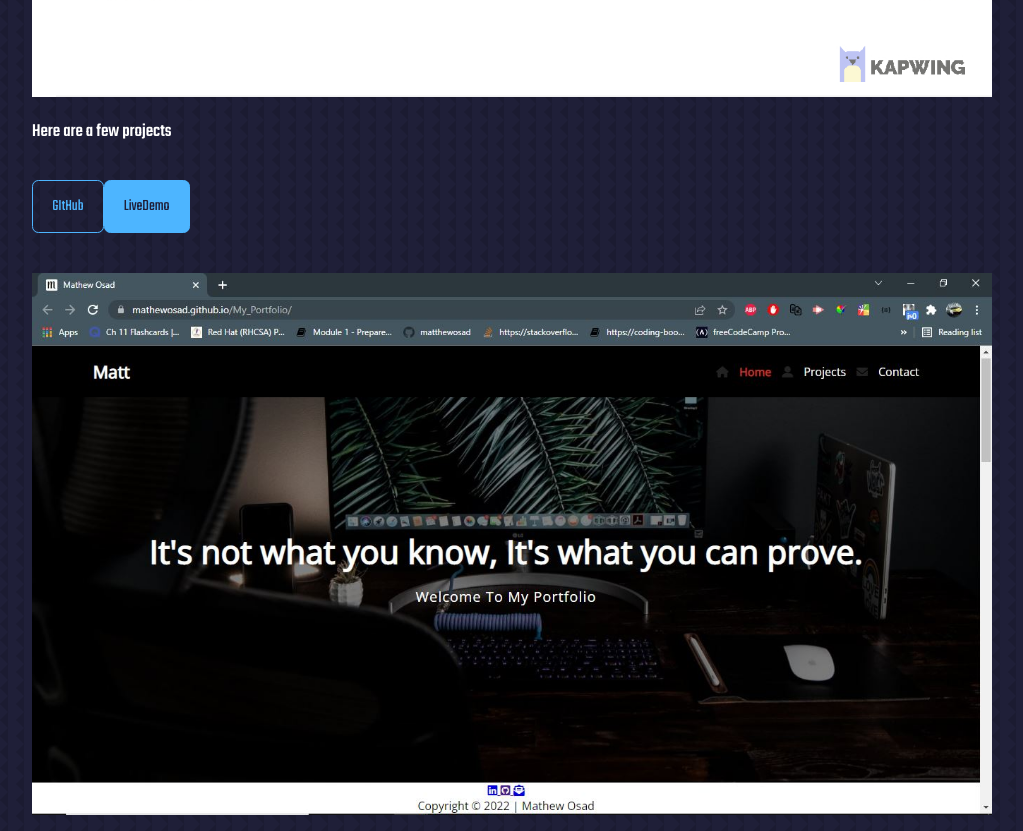
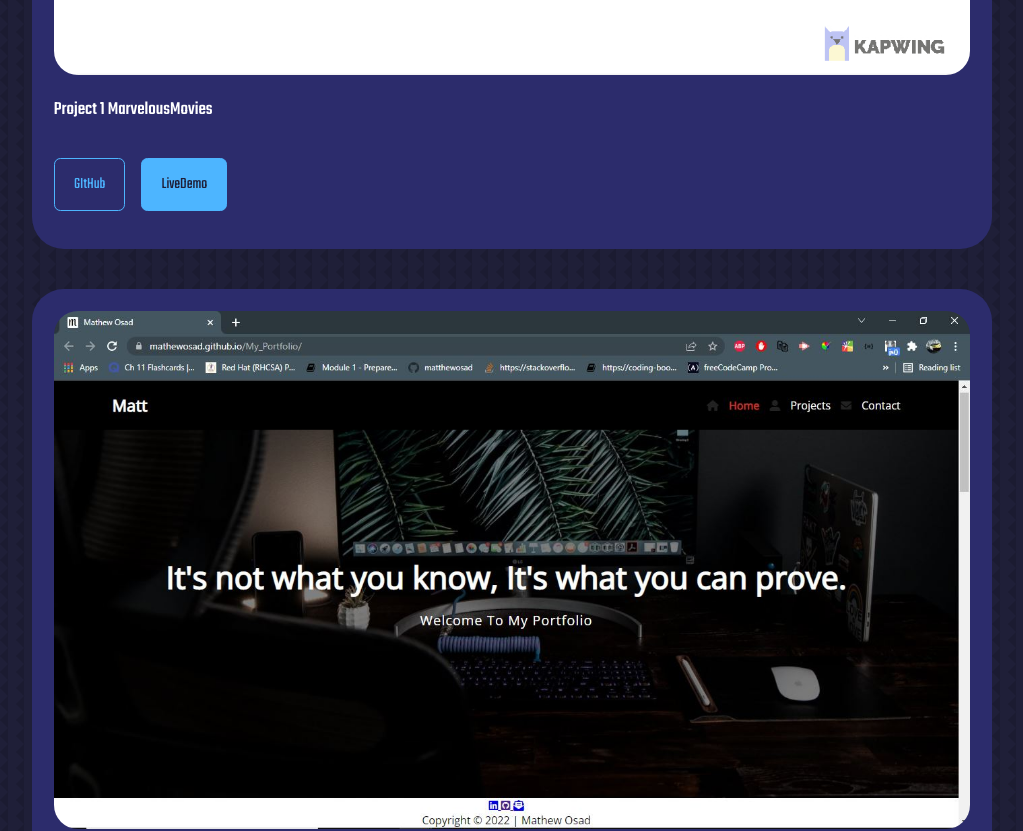
Before and after one commit to mathewosad/Mathew-Osad, a React (Create React App) app: page / in a window 1280 px wide. Shown: the part 3848-4679 px from the top of the page, without its empty margins (128-1151 px from the left). Built offline with nearby package versions, Linux system fonts and the light colour scheme.

Commit message:
finsihing up my profolio section

```diff
--- a/src/components/portfolio/Portfolio.jsx
+++ b/src/components/portfolio/Portfolio.jsx
@@ -2,6 +2,24 @@ import React from 'react'
 import './portfolio.css'
 import IMG1 from '../../assets/1.png'
 import IMG2 from '../../assets/3.png'
+
+
+const data = [
+  {
+    id: 1,
+    title: 'Project 1 MarvelousMovies',
+    image: IMG1,
+    github: 'https://github.com/bdejene19/MarvelousMoviesIndex',
+    liveDemo: 'https://bdejene19.github.io/MarvelousMoviesIndex/'
+  },
+  {
+    id: 2,
+    title: 'Project 2 GFeyTraded',
+    image: IMG2,
+    github: 'https://github.com/bdejene19/getTraded',
+    liveDemo: 'https://get-traded.herokuapp.com/'
+  },
+]
 
 const Portfolio = () => {
   return (
@@ -10,33 +28,61 @@ const Portfolio = () => {
       <h2>Portfolio</h2>
 
       <div className="container portfolio__container">
-        <article className='portfolio__item'>
+        {
+          data.map(({id, title, image, github, liveDemo}) => {
+            return (
+              <article key={id} className='portfolio__item'>
               <div className='portfolio__item-image'>
-            <img src={IMG1} alt='' />
+                <img src={image} alt={title} />
+              </div>
+              <h3>{title}</h3>
+                <div className="portfolio__item-cta">
+                  <a href={github} className='btn' target='_blank'>GItHub</a>
+                  <a href={liveDemo} className='btn btn-primary' target='_blank'>LiveDemo</a>
+                </div>
+            </article>
+            )
+          })
+        }
+        {/* <article className='portfolio__item'>
+          <div className='portfolio__item-image'>
+            <img src={IMG2} alt='' />
           </div>
           <h3>Here are a few projects</h3>
+          <div className="portfolio__item-cta">
             <a href="https://github.com" className='btn' target='_blank'>GItHub</a>
             <a href="https://github.com" className='btn btn-primary' target='_blank'>LiveDemo</a>
-
+          </div>
         </article>
         <article className='portfolio__item'>
           <div className='portfolio__item-image'>
             <img src={IMG2} alt='' />
           </div>
           <h3>Here are a few projects</h3>
+          <div className="portfolio__item-cta">
             <a href="https://github.com" className='btn' target='_blank'>GItHub</a>
             <a href="https://github.com" className='btn btn-primary' target='_blank'>LiveDemo</a>
+          </div>
         </article>
-
-        {/*
+        <article className='portfolio__item'>
+          <div className='portfolio__item-image'>
+            <img src={IMG2} alt='' />
+          </div>
+          <h3>Here are a few projects</h3>
+          <div className="portfolio__item-cta">
+            <a href="https://github.com" className='btn' target='_blank'>GItHub</a>
+            <a href="https://github.com" className='btn btn-primary' target='_blank'>LiveDemo</a>
+          </div>
+        </article>
         <article className='portfolio__item'>
           <div className='portfolio__item-image'>
             <img src={IMG1} alt='' />
           </div>
           <h3>Here are a few projects</h3>
+            <div className="portfolio__item-cta">
               <a href="https://github.com" className='btn' target='_blank'>GItHub</a>
               <a href="https://github.com" className='btn btn-primary' target='_blank'>LiveDemo</a>
-
+            </div>
         </article> */}
       </div>
     </section>
--- a/src/components/portfolio/portfolio.css
+++ b/src/components/portfolio/portfolio.css
@@ -4,20 +4,20 @@
   gap: 2.5rem;
 }
 
-.portfolio__items {
-  background: var(--color-bg-variant);
-  padding: 1.3rem;
+.portfolio__item {
+    background: var(--color-bg-variant);
+    padding: 1.3rem;
     border-radius: 2rem;
     border: 1px solid transparent;
     transition: var(--transition);
 }
 
-.portfolio__items:hover {
+.portfolio__item:hover {
     border-color: var(--color-primary-variant);
     background: transparent;
 }
 
-.portfolio_item-image {
+.portfolio__item-image {
     border-radius: 1.5rem;
     overflow: hidden;
 }
@@ -26,6 +26,24 @@
     margin: 1.2rem 0 2rem;
 }
 
-.portfolio__item cta {
+.portfolio__item-cta {
+    display: flex;
+    gap: 1rem;
+    margin-bottom: 1rem;
+}
 
+/* media queries for medium devices  */
+@media screen and (max-width: 1024px) {
+    .portfolio__container {
+        grid-template-columns: 1fr, 1fr;
+        gap: 1.2rem;
+    }
 }
+
+/* media queries for small devices  */
+@media screen and (max-width: 600px) {
+    .portfolio__container {
+        grid-template-columns: 1fr;
+        gap: 1rem;
+    }
+}
```
Lines whose indentation alone changed are shown as unchanged.
